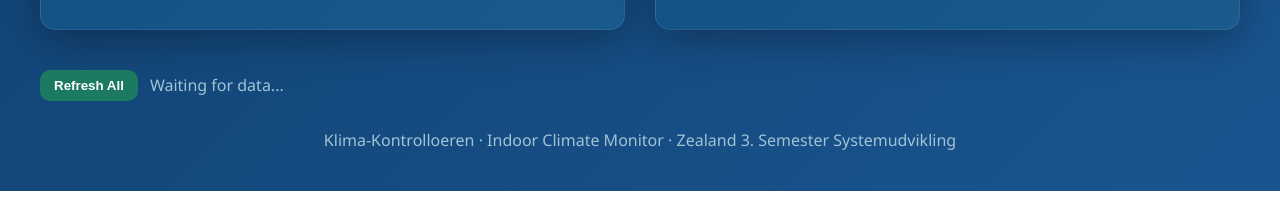
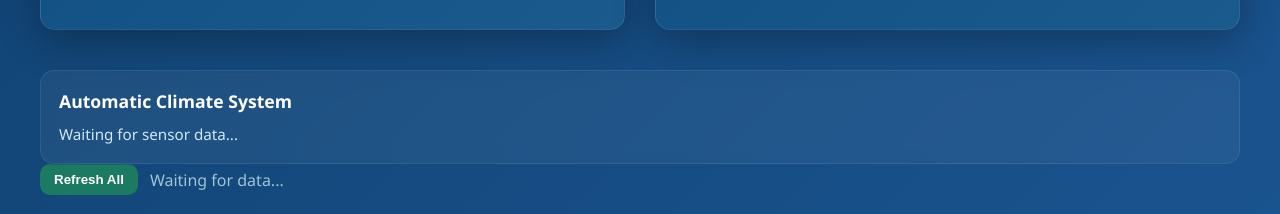
Before and after one commit to OneHandedWonder/Klima-Kontrolloeren, a Vue app in the folder Klima-Kontrolloeren-Frontend/: page / in a window 1280 px wide. Shown: the part 1064-1278 px from the top of the page. Before the commit the page ends 1255 px from the top, so only its background shows below. Built offline with nearby package versions, Linux system fonts and the light colour scheme; no server answers.

Commit message:
Userstory 7 implementeret

```diff
--- a/Klima-Kontrolloeren-Frontend/src/components/KlimaDashboard.vue
+++ b/Klima-Kontrolloeren-Frontend/src/components/KlimaDashboard.vue
@@ -159,6 +159,45 @@ const weatherEmoji = computed(() => WMO_EMOJIS[weatherCode.value] || '🌡️')
 const sensorStatus = computed(() => (sensorOnline.value === null ? 'connecting' : (sensorOnline.value ? 'online' : 'offline')))
 const sensorStatusText = computed(() => (sensorOnline.value === null ? 'Connecting...' : (sensorOnline.value ? 'Sensor online' : 'Sensor offline')))
 
+//indsætter
+const climateAction = computed(() => {
+  if (
+    temperature.value === null ||
+    humidity.value === null ||
+    co2.value === null
+  ) {
+    return 'Waiting for sensor data...'
+  }
+
+  // CO2 priority
+  if (co2.value > 1200) {
+    return '⚠️ Air quality is poor — opening ventilation / recommending window ventilation.'
+  }
+
+  // Temperature handling
+  if (temperature.value > 27) {
+    return '🌡️ Room is too warm — activating cooling or increasing airflow.'
+  }
+
+  if (temperature.value < 15) {
+    return '🥶 Room is too cold — activating heating.'
+  }
+
+  // Humidity handling
+  if (humidity.value > 70) {
+    return '💧 Humidity is too high — increasing ventilation to reduce moisture.'
+  }
+
+  if (humidity.value < 30) {
+    return '🌵 Air is too dry — reducing ventilation or recommending humidification.'
+  }
+
+  return '✅ Indoor climate is stable — no automatic action needed.'
+})
+
+//indsæt slut //
+
+
 const graphAxisMax = computed(() => {
   const data = currentGraphData.value
   if (!data.length) return 100
@@ -213,7 +252,7 @@ function statusText(status) {
 }
 
 function fetchData() {
-  axios.get('https://klimakontrolloeren-backend-b8h5g9azhqdjf3gm.norwayeast-01.azurewebsites.net/api/sensor')
+  axios.get('https://klimakontrolloeren-backend-b8h5g9azhqdjf3gm.norwayeast-01.azurewebsites.net/api/data')
     .then(response => {
       console.log('Indoor sensor full response:', response.data)
       // Handle array response — take the latest (first) reading
@@ -432,6 +471,19 @@ onBeforeUnmount(() => {
       </div>
     </div>
 
+
+
+    <!-- insats start -->
+    <div class="system-feedback">
+      <h3>Automatic Climate System</h3>
+      <p class="system-feedback-text">
+        {{ climateAction }}
+      </p>
+    </div>
+    <!-- insats sluk -->
+
+
+
     <div class="button-section">
       <button @click="fetchAll" class="refresh-btn">Refresh All</button>
       <div class="update-status">
@@ -448,6 +500,30 @@ onBeforeUnmount(() => {
   </div>
 </template>
 
+
+
+
 <style scoped>
-/* Component-level tweaks can go here; main styles loaded globally. */
+/* Indsat, Component-level tweaks can go here; main styles loaded globally. */
+
+.system-feedback {
+  margin-top: 20px;
+  padding: 18px;
+  border-radius: 14px;
+  background: rgba(255,255,255,0.05);
+  border: 1px solid rgba(255,255,255,0.08);
+  backdrop-filter: blur(8px);
+}
+
+.system-feedback h3 {
+  margin-bottom: 10px;
+  color: #ffffff;
+  font-size: 1.1rem;
+}
+
+.system-feedback-text {
+  color: #cfe8f7;
+  font-size: 0.95rem;
+  line-height: 1.5;
+}
 </style>
```
